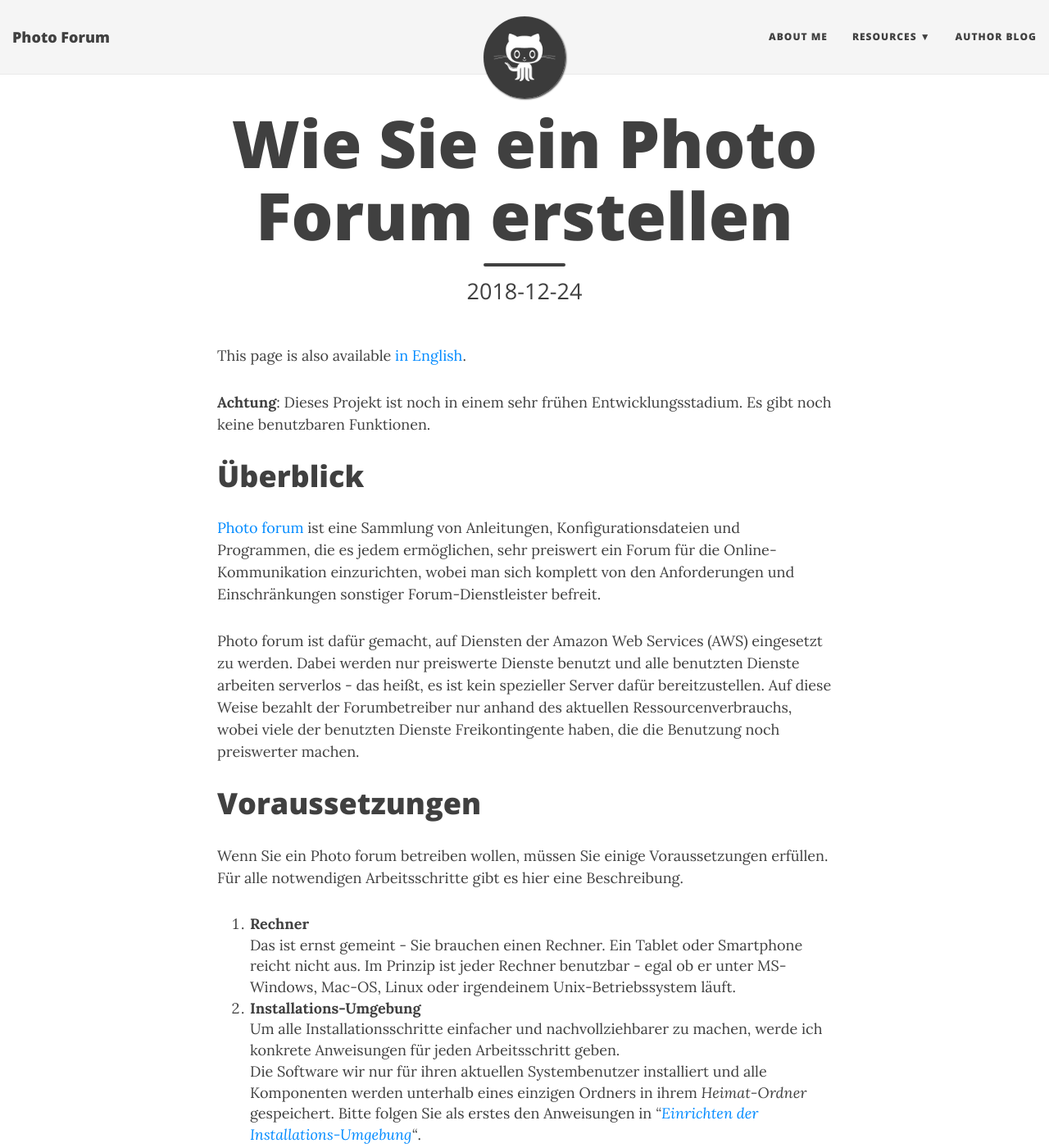
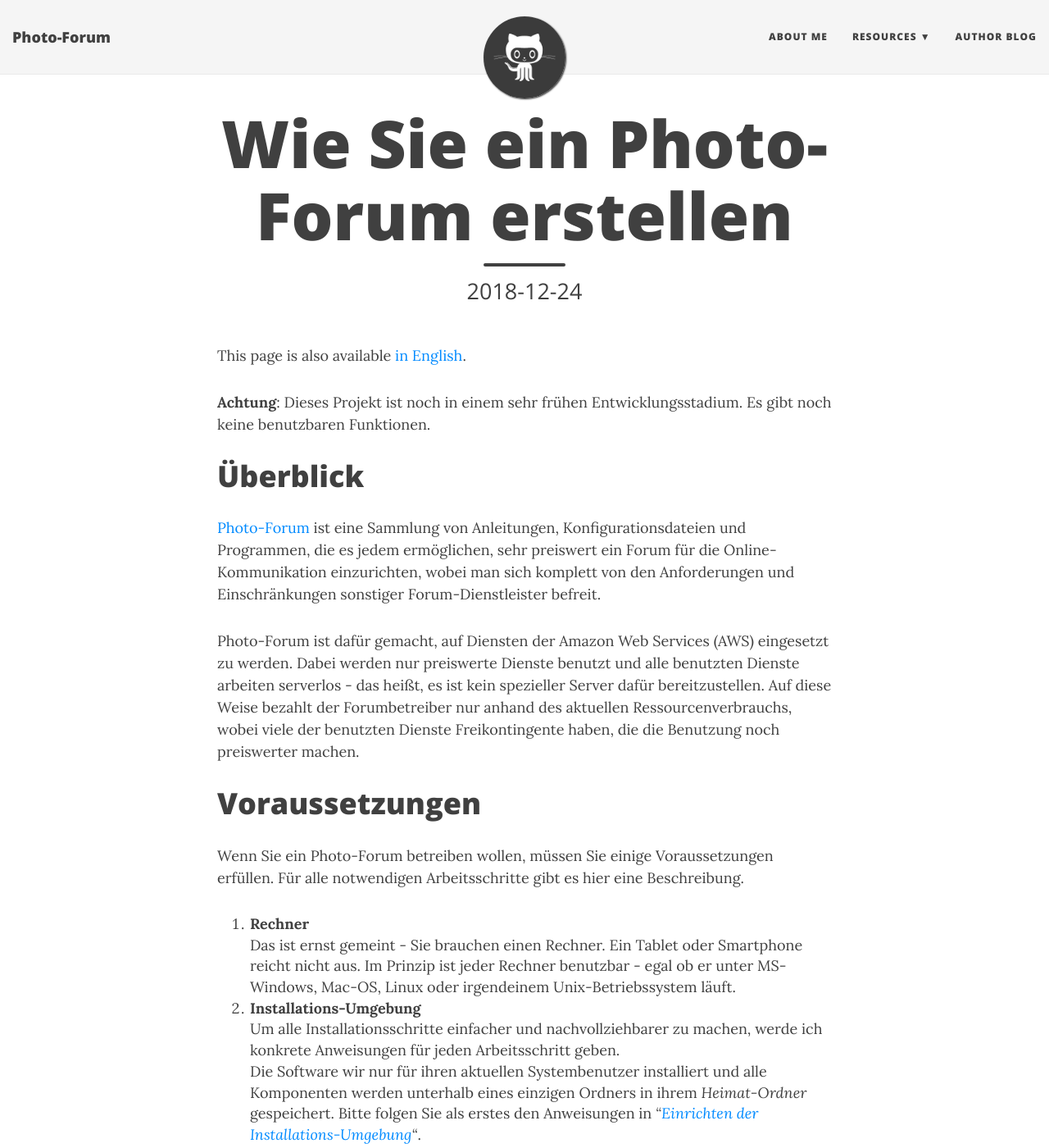
Before and after one commit to MiriamPapp/photo-forum, a Jekyll site: the page built from docs/index_de.md, in a window 1280 px wide and 1400 px high. Shown: the whole window at 82% size. Built offline with Jekyll 4.4.1, drawn with Linux system fonts in a browser that asks for light colours; nearby versions of some CDN libraries; some of the changed text lies outside the part shown.

```diff
--- a/docs/_config.yml
+++ b/docs/_config.yml
@@ -1,5 +1,5 @@
 # Site settings
-title: "Photo Forum"
+title: "Photo-Forum"
 description: "Self-hosting of Google+-like communities on AWS"
 title-separator: "-"
 baseurl: "/photo-forum/" # the subpath of your site, e.g. /blog/
--- a/docs/index_de.md
+++ b/docs/index_de.md
@@ -1,6 +1,6 @@
 ---
 lang: de
-title: Wie Sie ein Photo Forum erstellen
+title: Wie Sie ein Photo-Forum erstellen
 subtitle: '2018-12-24'
 ---
 This page is also available [in English](../index).
@@ -10,13 +10,13 @@ This page is also available [in English](../index).
 
 # Überblick
 
-[Photo forum](https://github.com/fte378/photo-forum)
+[Photo-Forum](https://github.com/fte378/photo-forum)
 ist eine Sammlung von Anleitungen, Konfigurationsdateien und Programmen,
 die es jedem ermöglichen, sehr preiswert ein Forum für die Online-Kommunikation einzurichten,
 wobei man sich komplett von den Anforderungen und Einschränkungen sonstiger Forum-Dienstleister
 befreit.
 
-Photo forum ist dafür gemacht, auf Diensten der Amazon Web Services (AWS) eingesetzt zu werden.
+Photo-Forum ist dafür gemacht, auf Diensten der Amazon Web Services (AWS) eingesetzt zu werden.
 Dabei werden nur preiswerte Dienste benutzt und alle benutzten Dienste arbeiten serverlos - das
 heißt, es ist kein spezieller Server dafür bereitzustellen. Auf diese Weise bezahlt der
 Forumbetreiber nur anhand des aktuellen Ressourcenverbrauchs, wobei viele der benutzten
@@ -24,7 +24,7 @@ Dienste Freikontingente haben, die die Benutzung noch preiswerter machen.
 
 # Voraussetzungen
 
-Wenn Sie ein Photo forum betreiben wollen, müssen Sie einige Voraussetzungen erfüllen. Für alle
+Wenn Sie ein Photo-Forum betreiben wollen, müssen Sie einige Voraussetzungen erfüllen. Für alle
 notwendigen Arbeitsschritte gibt es hier eine Beschreibung.
 
 1. **Rechner**
@@ -58,7 +58,7 @@ notwendigen Arbeitsschritte gibt es hier eine Beschreibung.
   Da Sie das Forum bei AWS laufen lassen werden, benötigen Sie dort ein Konto.
   AWS verlangt während der Konto-Einrichtung die Angabe eines Zahlungsmittels. Lassen Sie sich
   davon nicht abschrecken - Sie können bei AWS Limits setzen und Alarme für die Kosten
-  einrichten und das Photo forum wird sehr wenig Kosten produzieren.
+  einrichten und das Photo-Forum wird sehr wenig Kosten produzieren.
   Normalerweise werden Sie im ersten Jahr bei AWS gar nichts bezahlen und auch danach
   gibt es für die genutzten Dienste Freikontingente, so dass die Kosten sehr niedrig bleiben.
   Um ein AWS-Konto einzurichten folgen Sie den Anweisungen in
--- a/src/app/app.component.ts
+++ b/src/app/app.component.ts
@@ -6,5 +6,5 @@ import { Component } from '@angular/core';
   styleUrls: ['./app.component.scss']
 })
 export class AppComponent {
-  public title = 'Photo forum';
+  public title = 'Photo-Forum';
 }
```
Also changed, not shown: docs/index.md (+4 -4 lines), src/app/app.component.spec.ts (+3 -3 lines).
